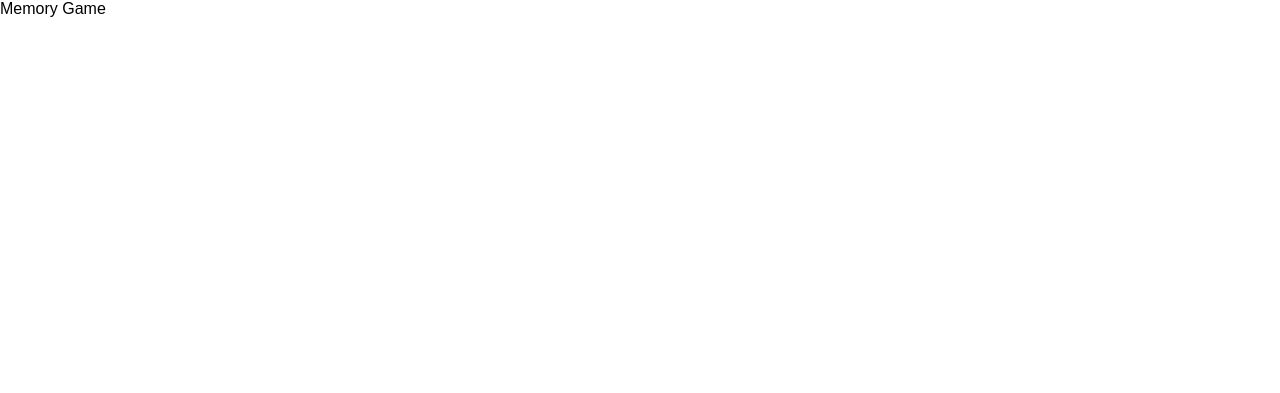
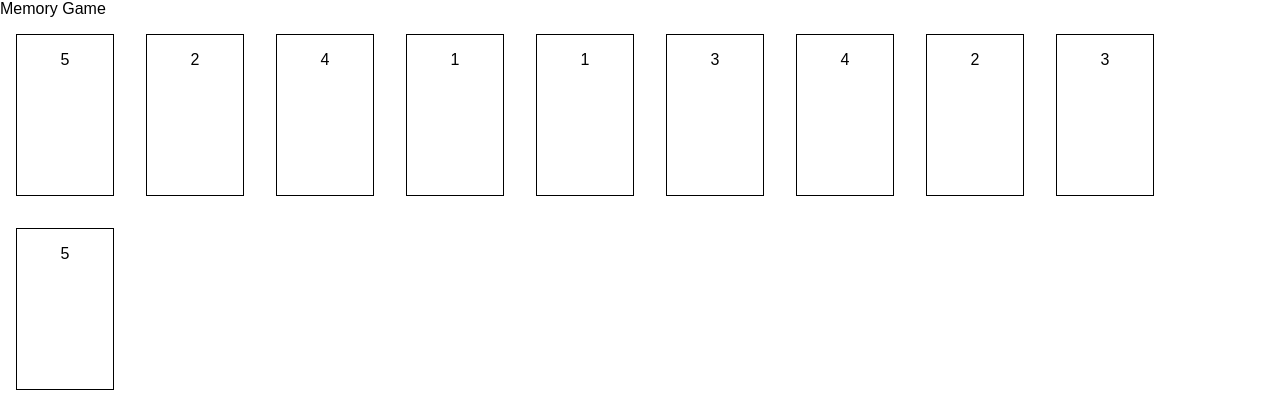
Before and after one commit to uberboi/React-Memory-Game, a React app: page / in a window 1280 px wide. Built offline with nearby package versions, Linux system fonts and the light colour scheme.

Commit message:
Added Card Compnent + Rendering and css change

```diff
--- a/src/index.css
+++ b/src/index.css
@@ -3,3 +3,13 @@ body {
   padding: 0;
   font-family: sans-serif;
 }
+
+.Card {
+  float: left;
+  width: 4rem;
+  height: 8rem;
+  padding: 1rem;
+  margin: 1rem;
+  border: 1px solid black;
+  text-align: center;
+}
--- a/src/index.js
+++ b/src/index.js
@@ -2,12 +2,37 @@ import React from 'react';
 import ReactDOM from 'react-dom';
 import './index.css';
 
+class Card extends React.Component {
+  render() {
+    return (
+      <div className="Card">
+        {this.props.value}
+      </div>
+    );
+  }
+}
+
 class Game extends React.Component {
+  constructor(props){
+    super(props);
+    this.renderCards = this.renderCards.bind(this);
+  }
+
+  renderCards(cardVals){
+    return cardVals.map((cardVal, index) => {
+      return (
+        <Card key={index} value={cardVal} />
+      );
+    });
+  }
+
   render() {
+    var cards = [5, 2, 4, 1, 1, 3, 4, 2, 3, 5];
     return (
       <div className="game">
         <div>Memory Game</div>
         <div className="game-board">
+          {this.renderCards(cards)}
         </div>
       </div>
     );
```
